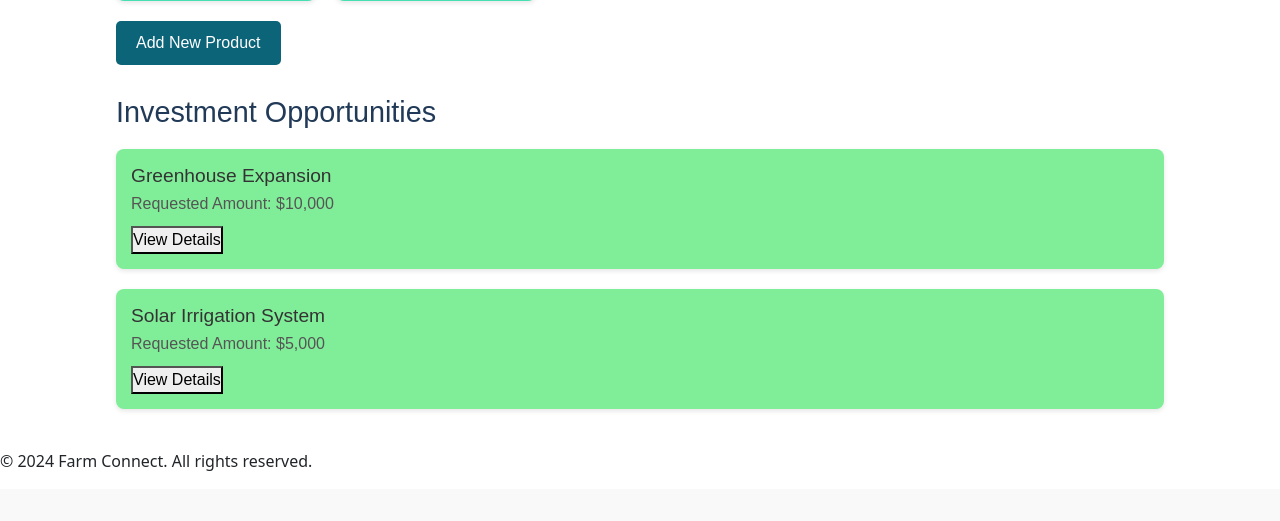
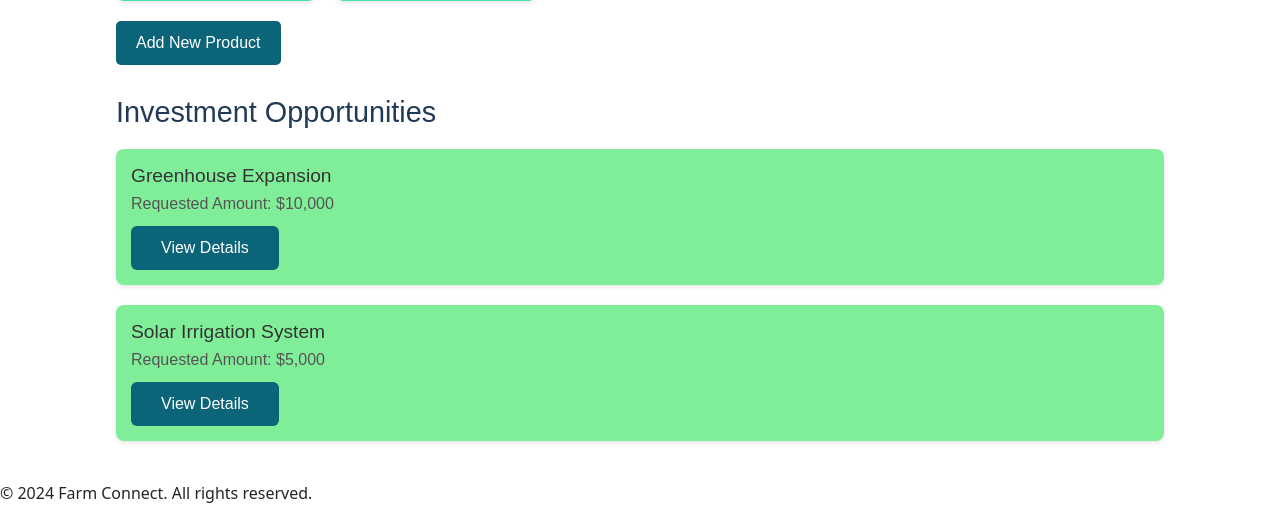
Before and after one commit to ATOROYO/Farm-Connect, a Django app: page /marketplace/farmer/dashboard/ in a window 1280 px wide. Shown: the part 1368-1889 px from the top of the page. Before the commit the page ends 1839 px from the top, so only its background shows below. Run offline with Django 5.2, Linux system fonts and the light colour scheme.

Commit message:
Styled detail button

```diff
--- a/static/css/styles.css
+++ b/static/css/styles.css
@@ -53,6 +53,15 @@
   background: #0c6478;
   color: white;
   padding: 10px 20px;
+  border: none;
+  position: bottom;
+}
+
+.details-btn {
+  border-radius: 6px;
+  background: #0c6478;
+  color: white;
+  padding: 10px 30px;
   border: none;
   position: bottom;
 }
```
